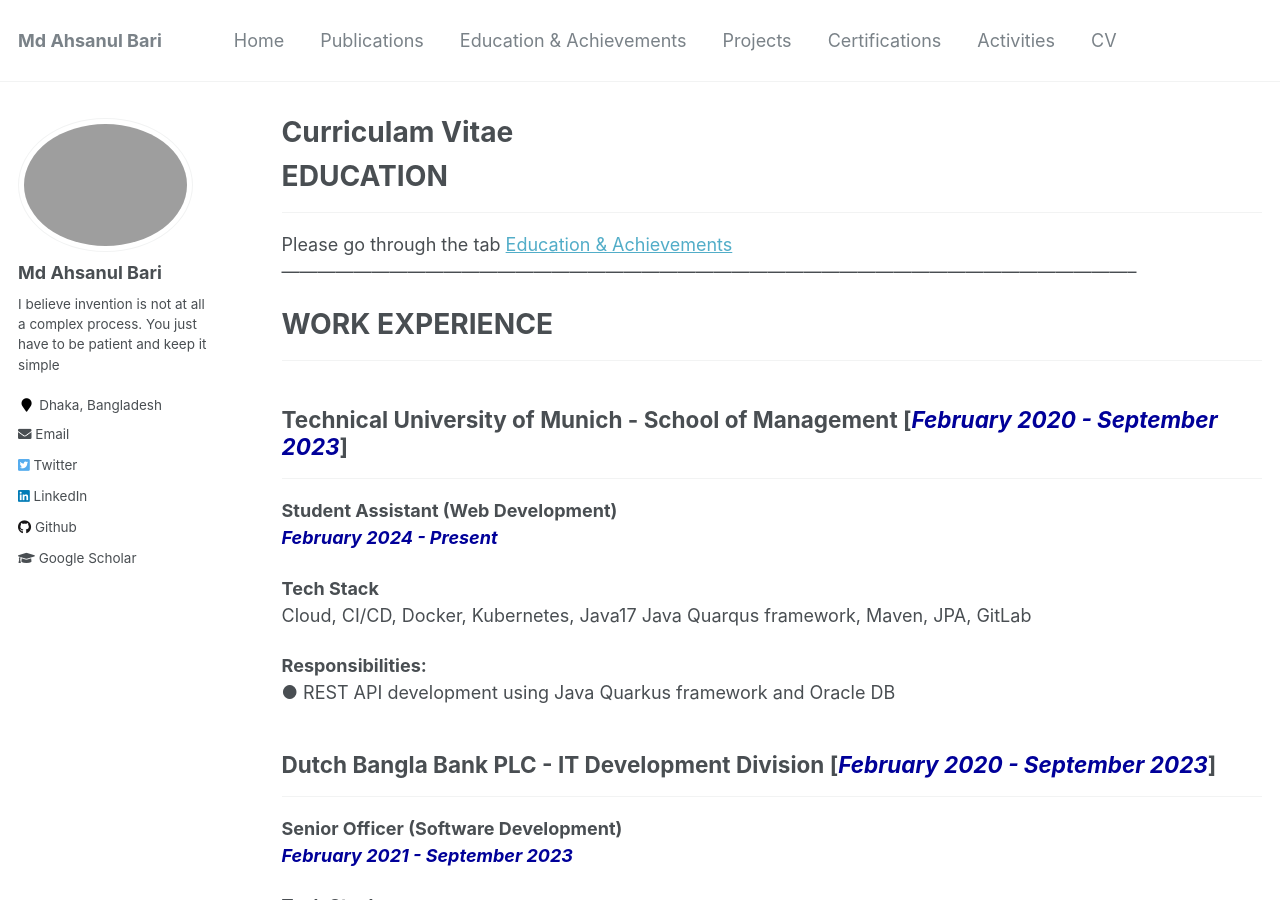
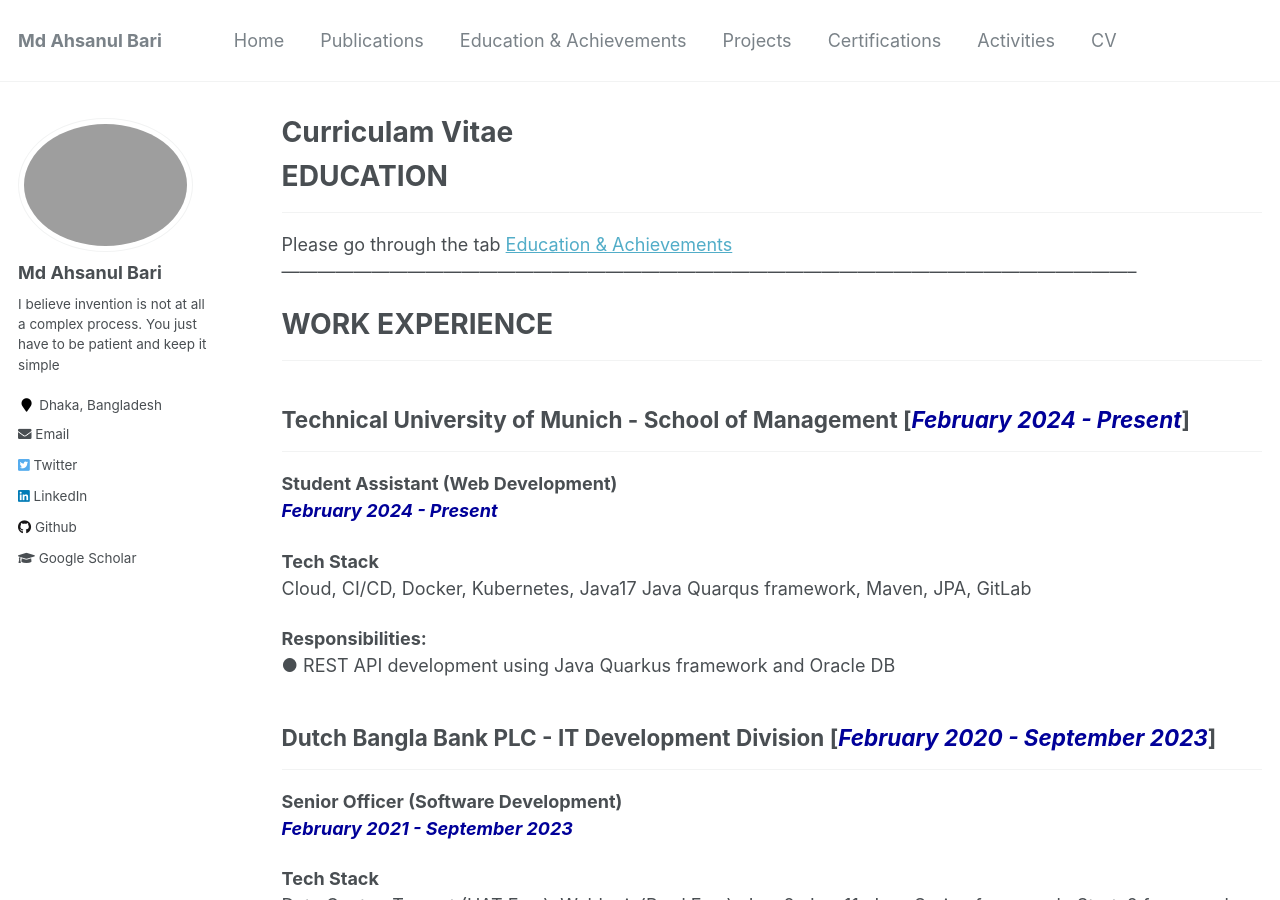
Before and after one commit to AhsanulBariRomi/ahsanul-bari.github.io, a Jekyll site: the page built from _pages/cv.md, in a window 1280 px wide and 900 px high. Built offline with Jekyll 4.4.1, drawn with Linux system fonts in a browser that asks for light colours.

Commit message:
Update cv.md

```diff
--- a/_pages/cv.md
+++ b/_pages/cv.md
@@ -16,7 +16,7 @@ Please go through the tab [Education & Achievements](https://ahsanulbariromi.git
 
 # WORK EXPERIENCE<br/>
 -------------
-## Technical University of Munich - School of Management [<i style='color:#000099;'>**February 2020 - September 2023**</i>]<br/>
+## Technical University of Munich - School of Management [<i style='color:#000099;'>**February 2024 - Present**</i>]<br/>
 -------------
 <b>Student Assistant (Web Development)</b><br />
 <i style='color:#000099;'>**February 2024 - Present**</i><br/>
```
